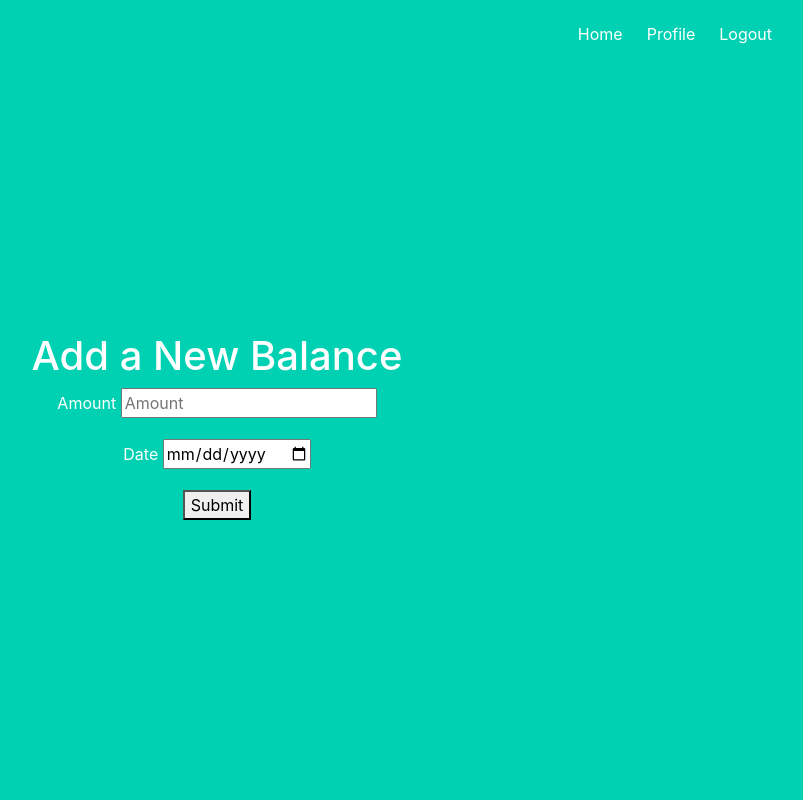
After one commit to whahn1983/pycashflow, a Flask app: page /balance in a window 1280 px wide. The commit adds this page. Shown: the whole page, without its empty margins (423-1226 px from the left). Run offline with Flask 3, Linux system fonts and the light colour scheme; the visitor is signed in with stand-in values (Sample User, id 1); some libraries are stand-ins or nearby versions.

Commit message:
added balance function

```diff
--- a/project/main.py
+++ b/project/main.py
@@ -1,7 +1,7 @@
 from flask import Flask, render_template, request, abort, redirect, url_for, config, send_from_directory
 from flask_login import login_required, current_user
 from flask import Blueprint, render_template
-from .models import Schedule
+from .models import Schedule, Balance, Total
 from . import db
 from datetime import datetime
 import pandas as pd
@@ -9,14 +9,17 @@ import json
 import plotly
 import plotly.express as px
 import os
-from sqlalchemy import and_, select
+from sqlalchemy import desc, and_, select
 
 main = Blueprint('main', __name__)
+
 
 @main.route('/')
 @login_required
 def index():
-    return render_template('index.html', title='Index')
+    balance = Balance.query.order_by(desc(Balance.date)).first()
+    return render_template('index.html', title='Index', balance=balance.amount)
+
 
 @main.route('/api/data')
 @login_required
@@ -66,11 +69,13 @@ def data():
         'draw': request.args.get('draw', type=int),
     }
 
+
 @main.route('/profile')
 @login_required
 def profile():
 
     return render_template('profile.html', name="William Hahn")
+
 
 @main.route('/schedule')
 @login_required
@@ -78,6 +83,7 @@ def schedule():
     schedule = Schedule.query
     return render_template('schedule_table.html', title='Schedule Table',
                            schedule=schedule)
+
 
 @main.route('/create', methods=('GET', 'POST'))
 @login_required
@@ -99,6 +105,7 @@ def create():
 
     return render_template('create.html')
 
+
 @main.route('/delete')
 @login_required
 def schedule_delete(mid):
@@ -107,6 +114,7 @@ def schedule_delete(mid):
         db.session.delete(schedule)
         db.session.commit()
     return redirect(url_for('main.schedule'))
+
 
 @main.route('/report')
 @login_required
@@ -124,7 +132,25 @@ def report_gen():
 
     return graphJSON
 
+
 @main.route('/favicon')
 def favicon():
     return send_from_directory(os.path.join(main.root_path, 'static'),
                                'favicon.ico', mimetype='image/vnd.microsoft.icon')
+
+
+@main.route('/balance', methods=('GET', 'POST'))
+@login_required
+def balance():
+    format = '%Y-%m-%d'
+    if request.method == 'POST':
+        amount = request.form['amount']
+        date = request.form['date']
+        balance = Balance(amount=amount,
+                          date=datetime.strptime(date, format).date())
+        db.session.add(balance)
+        db.session.commit()
+
+        return redirect(url_for('main.index'))
+
+    return render_template('balance.html')
--- /dev/null
+++ b/project/templates/balance.html
@@ -0,0 +1,23 @@
+{% extends 'base.html' %}
+
+{% block content %}
+    <h1 style="width: 100%">{% block title %} Add a New Balance {% endblock %}</h1>
+    <form method="post">
+        <p>
+            <label for="amount">Amount</label>
+            <input type="number" min="0.01" step="0.01" name="amount"
+                   placeholder="Amount">
+            </input>
+        </p>
+
+        <p>
+            <label for="date">Date</label>
+            <input type="date" name="date"
+                   placeholder="Date">
+            </input>
+        </p>
+        <p>
+            <button type="submit">Submit</button>
+        </p>
+    </form>
+{% endblock %}
--- a/project/templates/index.html
+++ b/project/templates/index.html
@@ -3,6 +3,9 @@
 {% block content %}
 <h1 class="title">
   PyCashFlow
+  <br/>
+  <br/>
+  <p><b>Balance: ${{ balance }}</b></p>
 </h1>
 <h2 class="subtitle">
 <br/>
@@ -10,4 +13,5 @@
 <p align="center"><a href=report ><button class='btn btn-primary' style="height:75px;width:150px">Report</button></a></p>
 <p align="center"><a href=schedule ><button class='btn btn-primary' style="height:75px;width:150px">Schedule</button></a></p>
 <p align="center"><a href=create ><button class='btn btn-primary' style="height:75px;width:150px">Create Schedule</button></a></p>
+<p align="center"><a href=balance ><button class='btn btn-primary' style="height:75px;width:150px">Update Balance</button></a></p>
 {% endblock %}
```
Also changed, not shown: project/models.py (+13 -0 lines).
